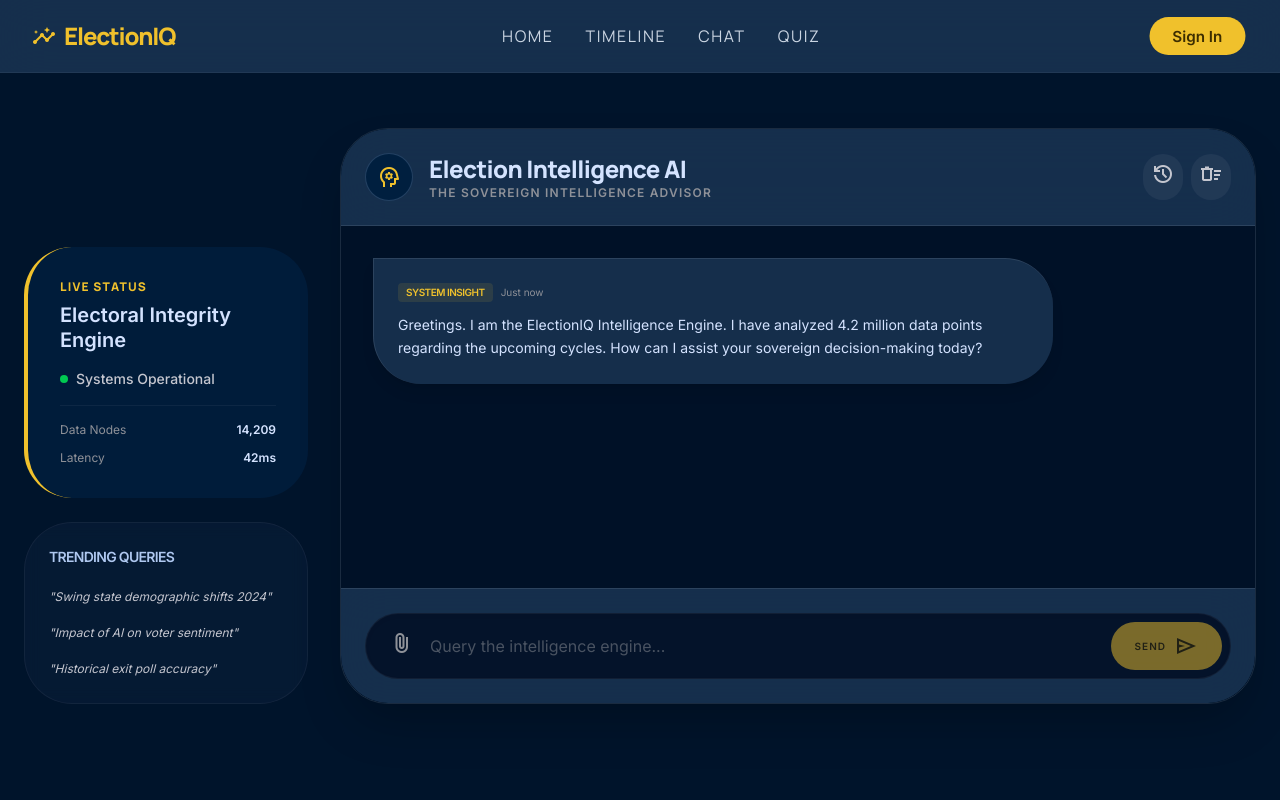
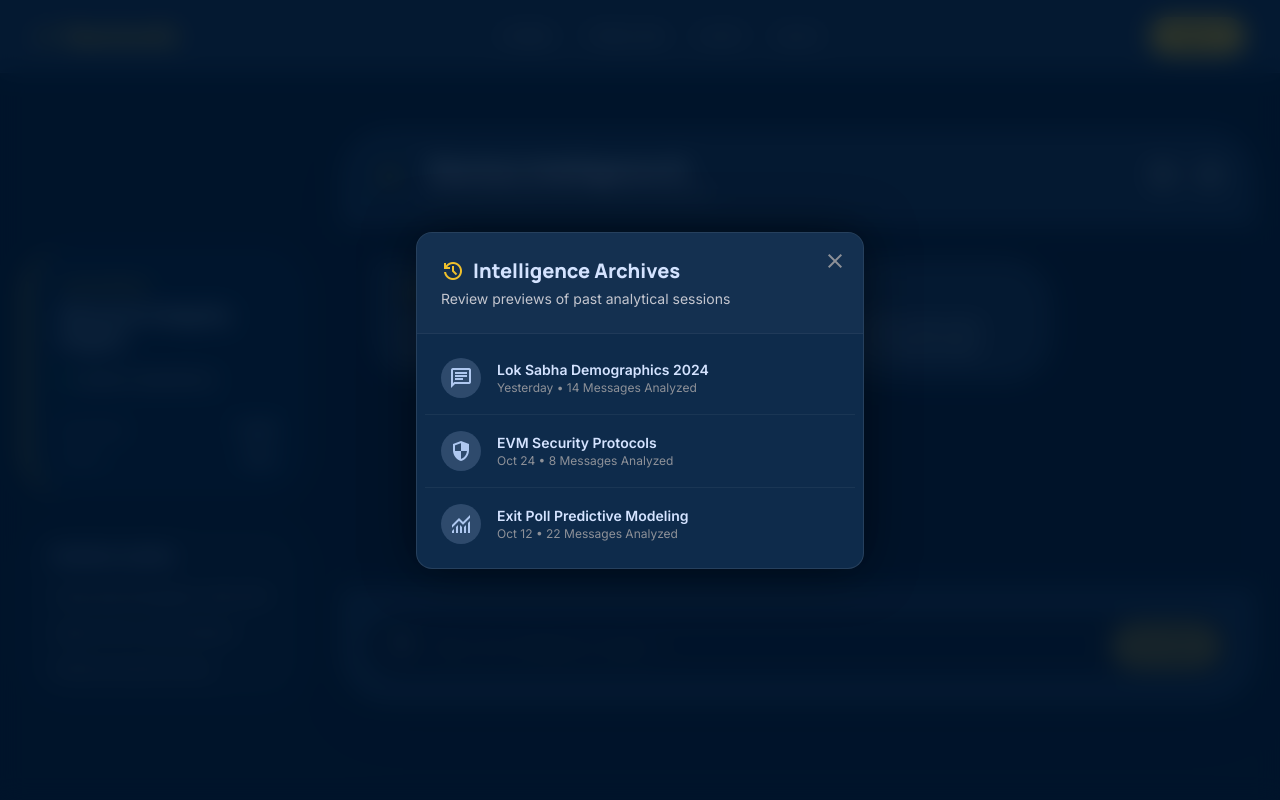
Before and after one commit to apex2224/ElectionProcess, a React (Vite) app in the folder frontend/: page /chat in a window 1280 px wide. Both pictures are taken after a click on the button "history". Shown: the top 800 px of the page. Built offline with nearby package versions, Linux system fonts and the light colour scheme; no server answers.

Commit message:
feat: add elegant modals for chat history and clear chat

```diff
--- a/frontend/src/pages/Chat.jsx
+++ b/frontend/src/pages/Chat.jsx
@@ -12,6 +12,8 @@ const Chat = () => {
   ]);
   const [inputValue, setInputValue] = useState('');
   const [isLoading, setIsLoading] = useState(false);
+  const [showHistoryModal, setShowHistoryModal] = useState(false);
+  const [showClearModal, setShowClearModal] = useState(false);
 
   const handleDeleteMessage = (idToDelete) => {
     setMessages((prev) => prev.filter(msg => msg.id !== idToDelete));
@@ -129,26 +131,16 @@ const Chat = () => {
               </div>
               <div className="flex gap-2">
                 <button
-                  onClick={() => alert("Historical sync is enabled for the current session.")}
+                  onClick={() => setShowHistoryModal(true)}
                   title="Session History"
                   className="p-2 rounded-full bg-white/5 hover:bg-white/10 text-on-surface-variant transition-colors"
                 >
                   <span className="material-symbols-outlined">history</span>
                 </button>
                 <button
-                  onClick={() => {
-                    if(window.confirm("Clear entire chat?")) {
-                      setMessages([{
-                        id: 1,
-                        sender: 'ai',
-                        text: 'Greetings. I am the ElectionIQ Intelligence Engine. I have analyzed 4.2 million data points regarding the upcoming cycles. How can I assist your sovereign decision-making today?',
-                        type: 'System Insight',
-                        time: 'Just now'
-                      }]);
-                    }
-                  }}
+                  onClick={() => setShowClearModal(true)}
                   title="Clear History"
-                  className="p-2 rounded-full bg-white/5 hover:bg-white/10 text-on-surface-variant transition-colors"
+                  className="p-2 rounded-full bg-white/5 hover:bg-white/10 text-on-surface-variant hover:text-error transition-colors"
                 >
                   <span className="material-symbols-outlined">delete_sweep</span>
                 </button>
@@ -227,6 +219,78 @@ const Chat = () => {
 
         </div>
       </main>
+
+      {/* History Modal */}
+      {showHistoryModal && (
+        <div className="fixed inset-0 z-[100] flex items-center justify-center p-4 bg-background/80 backdrop-blur-md animate-fade-in">
+          <div className="bg-surface-container-high border border-white/10 rounded-2xl w-full max-w-md overflow-hidden shadow-[0_0_50px_rgba(0,0,0,0.5)] relative">
+            <button onClick={() => setShowHistoryModal(false)} className="absolute top-4 right-4 text-outline hover:text-white transition-colors"><span className="material-symbols-outlined">close</span></button>
+            <div className="p-6 border-b border-white/5 bg-[#1b3656]/50">
+              <h3 className="text-xl font-headline font-bold text-on-surface flex items-center gap-2">
+                <span className="material-symbols-outlined text-secondary">history</span>
+                Intelligence Archives
+              </h3>
+              <p className="text-sm text-on-surface-variant mt-1">Review previews of past analytical sessions</p>
+            </div>
+            <div className="p-2 max-h-[60vh] overflow-y-auto">
+              {/* Mock Sessions */}
+              <div className="p-4 hover:bg-white/5 cursor-pointer transition-colors border-b border-white/5 flex items-center gap-4 group" onClick={() => { setShowHistoryModal(false); }}>
+                <div className="w-10 h-10 rounded-full bg-primary/20 flex items-center justify-center text-primary group-hover:bg-primary group-hover:text-white transition-colors">
+                  <span className="material-symbols-outlined text-[20px]">chat</span>
+                </div>
+                <div>
+                  <h4 className="text-on-surface font-bold text-sm">Lok Sabha Demographics 2024</h4>
+                  <p className="text-outline text-xs">Yesterday • 14 Messages Analyzed</p>
+                </div>
+              </div>
+              <div className="p-4 hover:bg-white/5 cursor-pointer transition-colors border-b border-white/5 flex items-center gap-4 group" onClick={() => { setShowHistoryModal(false); }}>
+                <div className="w-10 h-10 rounded-full bg-primary/20 flex items-center justify-center text-primary group-hover:bg-primary group-hover:text-white transition-colors">
+                  <span className="material-symbols-outlined text-[20px]">security</span>
+                </div>
+                <div>
+                  <h4 className="text-on-surface font-bold text-sm">EVM Security Protocols</h4>
+                  <p className="text-outline text-xs">Oct 24 • 8 Messages Analyzed</p>
+                </div>
+              </div>
+              <div className="p-4 hover:bg-white/5 cursor-pointer transition-colors flex items-center gap-4 group" onClick={() => { setShowHistoryModal(false); }}>
+                <div className="w-10 h-10 rounded-full bg-primary/20 flex items-center justify-center text-primary group-hover:bg-primary group-hover:text-white transition-colors">
+                  <span className="material-symbols-outlined text-[20px]">monitoring</span>
+                </div>
+                <div>
+                  <h4 className="text-on-surface font-bold text-sm">Exit Poll Predictive Modeling</h4>
+                  <p className="text-outline text-xs">Oct 12 • 22 Messages Analyzed</p>
+                </div>
+              </div>
+            </div>
+          </div>
+        </div>
+      )}
+
+      {/* Clear Chat Modal */}
+      {showClearModal && (
+        <div className="fixed inset-0 z-[100] flex items-center justify-center p-4 bg-background/80 backdrop-blur-md animate-fade-in">
+          <div className="bg-surface-container-highest border border-error/30 rounded-3xl w-full max-w-sm overflow-hidden shadow-[0_0_50px_rgba(239,68,68,0.15)] text-center p-8 relative">
+            <div className="w-20 h-20 bg-error/10 rounded-full flex items-center justify-center mx-auto mb-6 shadow-inner">
+              <span className="material-symbols-outlined text-error text-4xl">delete_sweep</span>
+            </div>
+            <h3 className="text-2xl font-headline font-bold text-on-surface mb-3">Clear Engine Cache?</h3>
+            <p className="text-on-surface-variant mb-8 text-sm leading-relaxed">This will permanently purge the current session's analysis data. This action cannot be undone.</p>
+            <div className="flex gap-4">
+              <button onClick={() => setShowClearModal(false)} className="flex-1 py-3.5 rounded-xl border border-white/10 text-on-surface hover:bg-white/5 transition-colors font-bold text-sm">Cancel</button>
+              <button onClick={() => {
+                setMessages([{
+                  id: 1,
+                  sender: 'ai',
+                  text: 'Greetings. I am the ElectionIQ Intelligence Engine. I have analyzed 4.2 million data points regarding the upcoming cycles. How can I assist your sovereign decision-making today?',
+                  type: 'System Insight',
+                  time: 'Just now'
+                }]);
+                setShowClearModal(false);
+              }} className="flex-1 py-3.5 rounded-xl bg-error text-white hover:bg-error/90 transition-all font-bold text-sm shadow-[0_0_20px_rgba(239,68,68,0.4)]">Confirm Purge</button>
+            </div>
+          </div>
+        </div>
+      )}
     </div>
   );
 };
```
